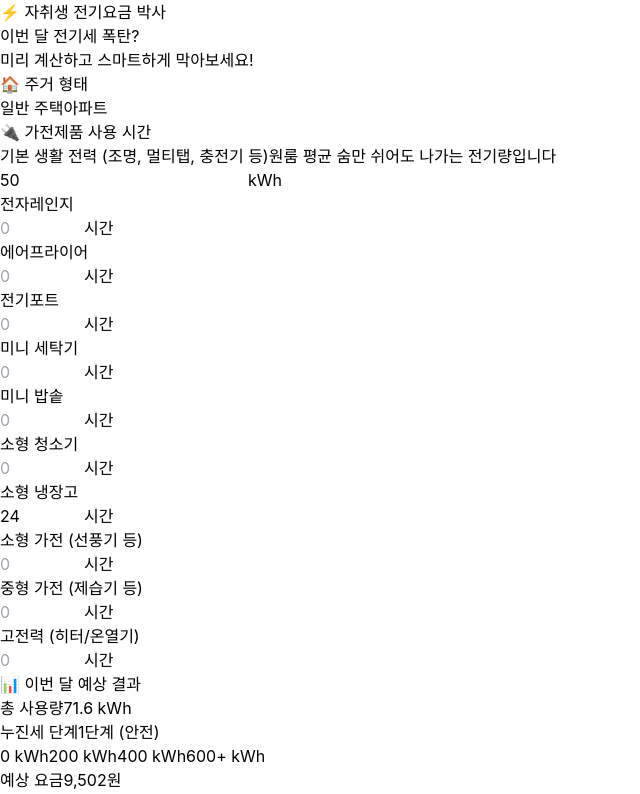
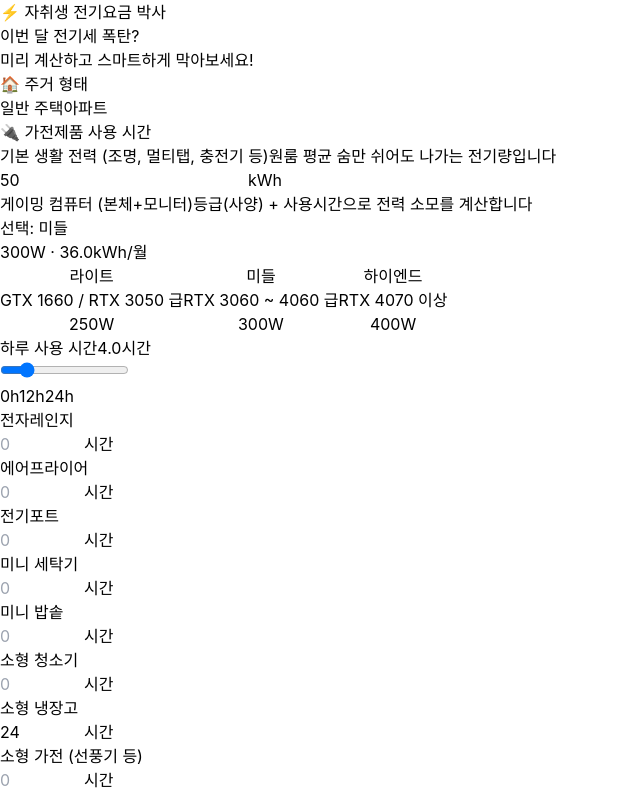
Before and after one commit to HanChangGyu/my-electric-bill, a React (Vite) app: page / in a window 1280 px wide. Shown: the top 794 px of the page, without its empty margins (0-640 px from the left). Built offline with nearby package versions, Linux system fonts and the light colour scheme; a web font is replaced by a local one.

Commit message:
게이밍 컴퓨터 추가

```diff
--- a/src/App.jsx
+++ b/src/App.jsx
@@ -1,15 +1,119 @@
-import { useState, useEffect } from 'react';
+import { useState, useEffect, useCallback, useMemo, memo } from 'react';
 import { APPLIANCE_LIST } from './data/constants';
 import { calculateTotalUsage, calculateBill, formatCurrency } from './utils/calculate';
 import { fetchAIAdvice } from './services/aiService';
+
+// 게이밍 PC: 등급(Tier)별 소비전력 정의
+const GAMING_PC_TIERS = [
+  { key: 'light', label: '라이트', watt: 250, desc: 'GTX 1660 / RTX 3050 급' },
+  { key: 'middle', label: '미들', watt: 300, desc: 'RTX 3060 ~ 4060 급' },
+  { key: 'highend', label: '하이엔드', watt: 400, desc: 'RTX 4070 이상' },
+];
+
+const getGamingPcTier = (key) => GAMING_PC_TIERS.find(t => t.key === key) || GAMING_PC_TIERS[1];
+
+// 게이밍 PC 입력 블록 (memo + 안정적인 콜백으로 불필요 리렌더 최소화)
+const GamingPcRow = memo(function GamingPcRow({
+  tierKey,
+  hours,
+  onTierChange,
+  onHoursChange,
+}) {
+  const tier = getGamingPcTier(tierKey);
+  const monthlyKwh = (tier.watt * hours * 30) / 1000;
+
+  return (
+    <div className="p-4 bg-gray-50 rounded-2xl border border-transparent hover:border-blue-200 transition-all">
+      <div className="flex items-start justify-between gap-4">
+        <div className="flex flex-col">
+          <span className="font-bold text-gray-700 text-base lg:text-lg break-keep leading-tight">
+            게이밍 컴퓨터 (본체+모니터)
+          </span>
+          <span className="text-xs text-gray-400 mt-1">
+            등급(사양) + 사용시간으로 전력 소모를 계산합니다
+          </span>
+        </div>
+
+        {/* 현재 선택 요약 */}
+        <div className="text-right shrink-0">
+          <div className="text-xs text-gray-400">
+            선택: <span className="font-bold text-gray-600">{tier.label}</span>
+          </div>
+          <div className="text-sm font-extrabold text-gray-800">
+            {tier.watt}W · {monthlyKwh.toFixed(1)}kWh/월
+          </div>
+        </div>
+      </div>
+
+      {/* 등급 선택 버튼 3개 */}
+      <div className="grid grid-cols-3 gap-2 mt-4">
+        {GAMING_PC_TIERS.map((t) => {
+          const isActive = tierKey === t.key;
+          return (
+            <button
+              key={t.key}
+              type="button"
+              onClick={() => onTierChange(t.key)}
+              className={`rounded-xl px-3 py-3 text-left border transition-all active:scale-[0.99]
+                ${isActive
+                  ? 'bg-white border-blue-300 shadow-sm'
+                  : 'bg-transparent border-gray-200 hover:bg-white hover:border-gray-300'}`}
+            >
+              <div className={`font-extrabold text-base leading-tight ${isActive ? 'text-blue-700' : 'text-gray-700'}`}>
+                {t.label}
+              </div>
+              <div className="text-[0.7rem] text-gray-400 leading-snug mt-1">
+                {t.desc}
+              </div>
+              <div className={`text-xs font-bold mt-2 ${isActive ? 'text-blue-600' : 'text-gray-500'}`}>
+                {t.watt}W
+              </div>
+            </button>
+          );
+        })}
+      </div>
+
+      {/* 시간 슬라이더 (0~24h) */}
+      <div className="mt-4">
+        <div className="flex items-center justify-between mb-2">
+          <span className="text-sm font-bold text-gray-600">하루 사용 시간</span>
+          <span className="text-sm font-extrabold text-blue-600">
+            {Number(hours).toFixed(1)}시간
+          </span>
+        </div>
+        <input
+          type="range"
+          min="0"
+          max="24"
+          step="0.5"
+          value={hours}
+          onChange={(e) => onHoursChange(e.target.value)}
+          className="w-full accent-blue-600"
+        />
+        <div className="flex justify-between text-xs text-gray-400 mt-2">
+          <span>0h</span>
+          <span>12h</span>
+          <span>24h</span>
+        </div>
+      </div>
+    </div>
+  );
+});
 
 function App() {
   const [voltageType, setVoltageType] = useState('LOW_VOLTAGE');
 
   // 기본 생활 전력 (조명, 멀티탭, 충전기 등) - kWh 직접 입력
   const [basePowerKwh, setBasePowerKwh] = useState(() => {
+    try {
       const saved = localStorage.getItem('BASE_POWER_KWH');
-    return saved ? Number(saved) : 50; // 기본값 50 kWh
+      const num = saved != null ? Number(saved) : 50;
+      // 방어: NaN/Infinity 방지
+      return Number.isFinite(num) ? Math.max(num, 0) : 50; // 기본값 50 kWh
+    } catch {
+      // 일부 브라우저/설정에서 localStorage 접근이 막혀도 앱이 죽지 않도록 기본값 사용
+      return 50;
+    }
   });
 
   // [🛡️ 방어 코드] 초기값 설정 (냉장고 24시간 고정 등)
@@ -26,6 +130,27 @@ function App() {
   const [aiAdvice, setAiAdvice] = useState("");
   const [isLoading, setIsLoading] = useState(false);
 
+  // 게이밍 PC 기본값: 미들(300W) + 4시간
+  const [gamingPcTier, setGamingPcTier] = useState(() => {
+    try {
+      const saved = localStorage.getItem('GAMING_PC_TIER');
+      const isValid = GAMING_PC_TIERS.some(t => t.key === saved);
+      return isValid ? saved : 'middle';
+    } catch {
+      return 'middle';
+    }
+  });
+
+  const [gamingPcHours, setGamingPcHours] = useState(() => {
+    try {
+      const saved = localStorage.getItem('GAMING_PC_HOURS');
+      const num = saved != null ? Number(saved) : 4;
+      return Number.isFinite(num) ? Math.min(Math.max(num, 0), 24) : 4;
+    } catch {
+      return 4;
+    }
+  });
+
   // 팝업 닫기
   const closePopup = () => setAiAdvice("");
 
@@ -35,11 +160,19 @@ function App() {
 
   // 상태 변경 시 localStorage 저장 (데이터 지속성)
   useEffect(() => {
+    try {
       localStorage.setItem('APPLIANCE_HOURS', JSON.stringify(hoursData));
+    } catch {
+      // localStorage 저장 실패는 UI를 막지 않음
+    }
   }, [hoursData]);
 
   useEffect(() => {
+    try {
       localStorage.setItem('BASE_POWER_KWH', basePowerKwh.toString());
+    } catch {
+      // localStorage 저장 실패는 UI를 막지 않음
+    }
   }, [basePowerKwh]);
 
   // [UI Helper] AI 응답 텍스트 포매팅
@@ -76,12 +209,51 @@ function App() {
     if (aiAdvice) setAiAdvice(""); // 값이 바뀌면 기존 조언 초기화
   };
 
+  // 게이밍 PC 변경은 "사용자 이벤트"에서만 발생 (렌더 중 setState 금지)
+  const handleGamingPcTierChange = useCallback((nextTier) => {
+    setGamingPcTier((prev) => {
+      if (prev === nextTier) return prev; // 동일 값이면 상태 업데이트 생략
+      return nextTier;
+    });
+    try { localStorage.setItem('GAMING_PC_TIER', nextTier); } catch { /* ignore */ }
+    if (aiAdvice) setAiAdvice("");
+  }, [aiAdvice]);
+
+  const handleGamingPcHoursChange = useCallback((value) => {
+    let numValue = Number(value);
+    if (isNaN(numValue)) numValue = 0;
+    if (numValue > 24) numValue = 24;
+    if (numValue < 0) numValue = 0;
+
+    setGamingPcHours((prev) => {
+      if (prev === numValue) return prev; // 동일 값이면 상태 업데이트 생략
+      return numValue;
+    });
+    try { localStorage.setItem('GAMING_PC_HOURS', String(numValue)); } catch { /* ignore */ }
+    if (aiAdvice) setAiAdvice("");
+  }, [aiAdvice]);
+
   // 데이터 가공 (계산용)
-  const selectedWithHours = APPLIANCE_LIST.map(app => {
+  const gamingTier = getGamingPcTier(gamingPcTier);
+
+  const selectedWithHours = useMemo(() => {
+    const base = APPLIANCE_LIST.map(app => {
       const power = app.power || 0;
       const type = app.type || 'periodic';
       return { ...app, power, type, hours: hoursData[app.id] || 0 };
     });
+
+    // 게이밍 PC는 "가상 가전 1개"로 추가 → 기존 calculateTotalUsage 로직 재사용
+    base.push({
+      id: 'gaming_pc',
+      name: '게이밍 컴퓨터 (본체+모니터)',
+      power: gamingTier.watt,
+      type: 'periodic',
+      hours: gamingPcHours,
+    });
+
+    return base;
+  }, [hoursData, gamingTier.watt, gamingPcHours]);
 
   // 총 사용량 계산: 가전제품 사용량 + 기본 생활 전력
   const totalKwh = calculateTotalUsage(selectedWithHours) + basePowerKwh;
@@ -129,7 +301,12 @@ function App() {
         `- 기본 생활 전력: ${basePowerKwh.toFixed(1)} kWh`,
         ...selectedWithHours
           .filter(app => app.hours > 0)
-          .map(app => `- ${app.name}: 하루 ${app.hours}시간`)
+          .map(app => {
+            if (app.id === 'gaming_pc') {
+              return `- ${app.name}: ${gamingTier.label}(${gamingTier.watt}W) 하루 ${app.hours}시간`;
+            }
+            return `- ${app.name}: 하루 ${app.hours}시간`;
+          })
       ].join("\n");
 
       const advice = await fetchAIAdvice({
@@ -228,6 +405,14 @@ function App() {
                     <span className="text-base text-gray-400 ml-3 font-medium">kWh</span>
                   </div>
                 </div>
+
+                {/* 게이밍 컴퓨터: 등급 버튼 + 시간 슬라이더 (기본 전력 바로 아래) */}
+                <GamingPcRow
+                  tierKey={gamingPcTier}
+                  hours={gamingPcHours}
+                  onTierChange={handleGamingPcTierChange}
+                  onHoursChange={handleGamingPcHoursChange}
+                />
 
                 {APPLIANCE_LIST.map((app) => (
                   <div key={app.id} className="flex items-center justify-between p-4 bg-gray-50 rounded-2xl border border-transparent hover:border-blue-200 transition-all group">
```
Lines whose indentation alone changed are shown as unchanged.
